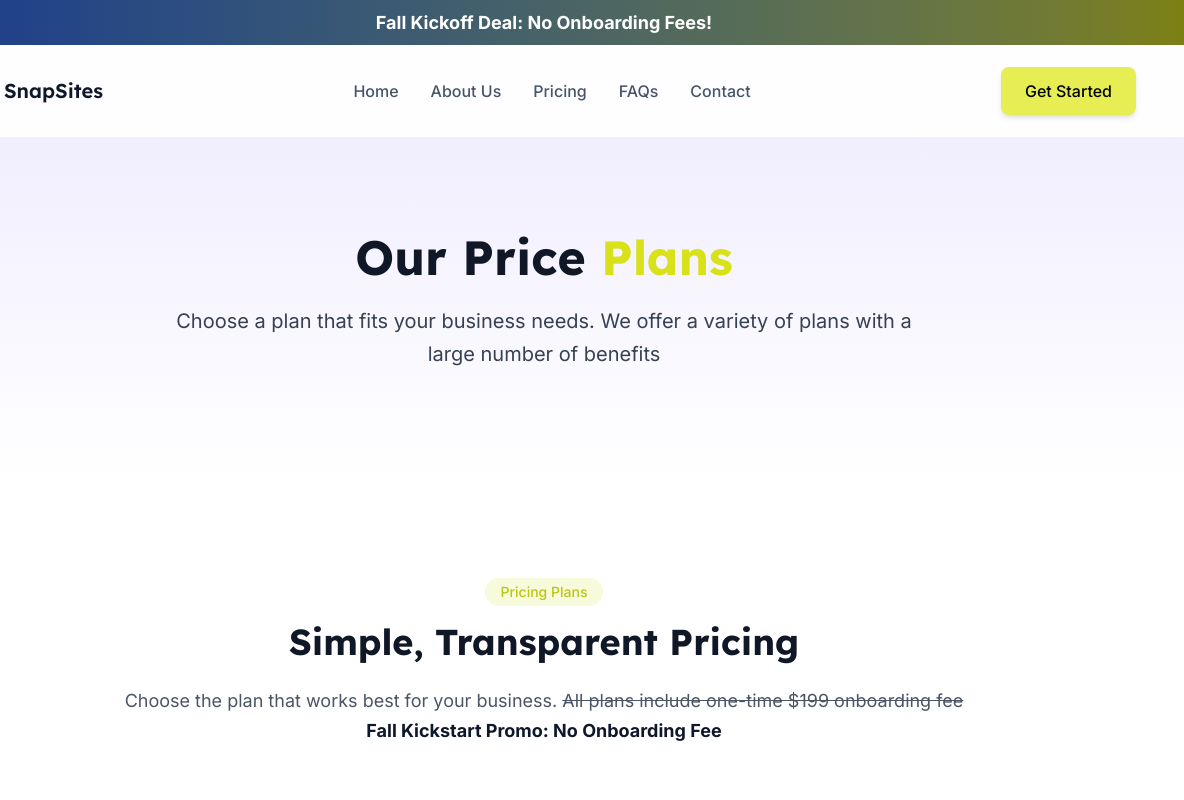
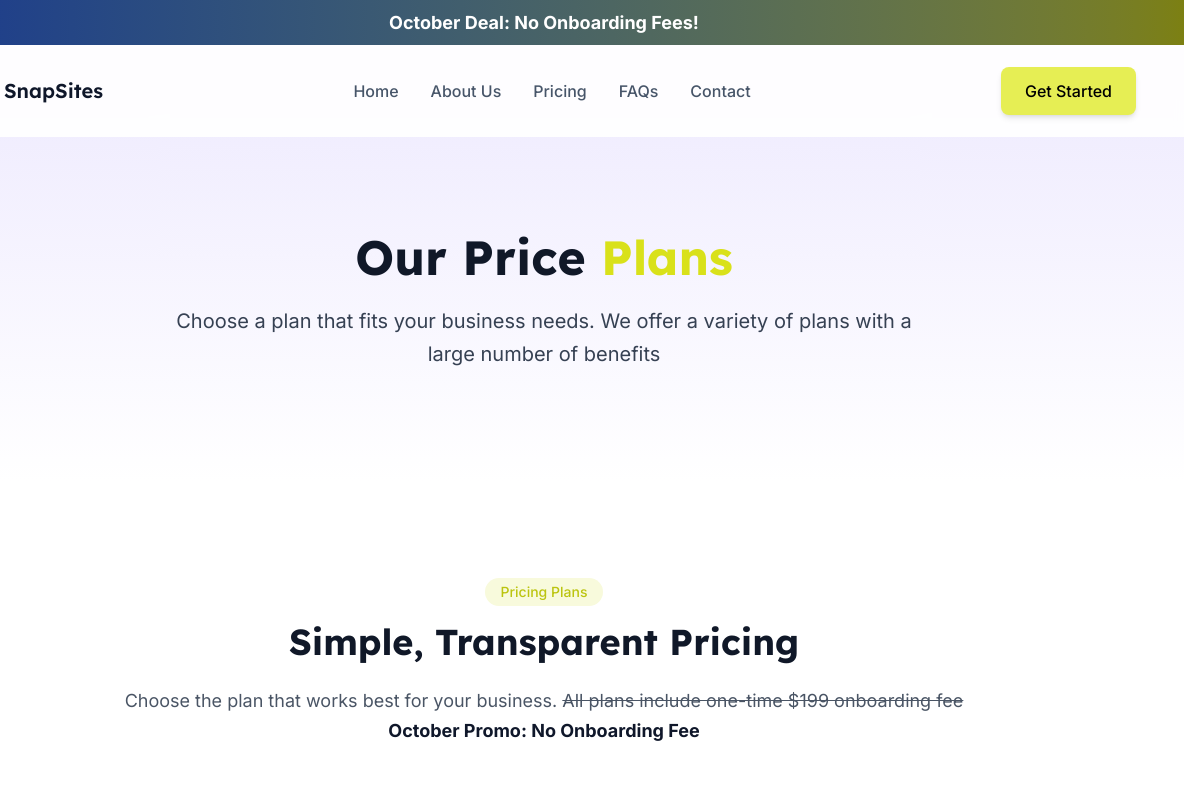
Before and after one commit to happySquidd/landing, an Astro site: page /pricing in a window 1280 px wide. Shown: the top 800 px of the page, 96-1280 px from the left. Built offline with nearby package versions, Linux system fonts and the light colour scheme; Astro itself is replaced by a stand-in of ours.

Commit message:
changed fall to october promo deal

```diff
--- a/src/components/Pricing.astro
+++ b/src/components/Pricing.astro
@@ -72,7 +72,7 @@ const plans = [
       <p class="text-gray-600 dark:text-gray-300">
         Choose the plan that works best for your business. <s>All plans include one-time $199 onboarding fee</s>
       </p>
-      <p><b>Fall Kickstart Promo: No Onboarding Fee</b></p>
+      <p><b>October Promo: No Onboarding Fee</b></p>
     </div>
 
     <div class="grid md:grid-cols-3 gap-8">
--- a/src/components/Promobar.astro
+++ b/src/components/Promobar.astro
@@ -3,5 +3,5 @@
 ---
 
 <section class="w-full bg-gradient-to-r text-white shadow-md transition-all duration-300 from-blue-900 to-accent-800 py-2 px-4 flex items-center justify-center gap-2">
-    <p class="text-md"><b>Fall Kickoff Deal: No Onboarding Fees!</b></p>
+    <p class="text-md"><b>October Deal: No Onboarding Fees!</b></p>
 </section>
```
